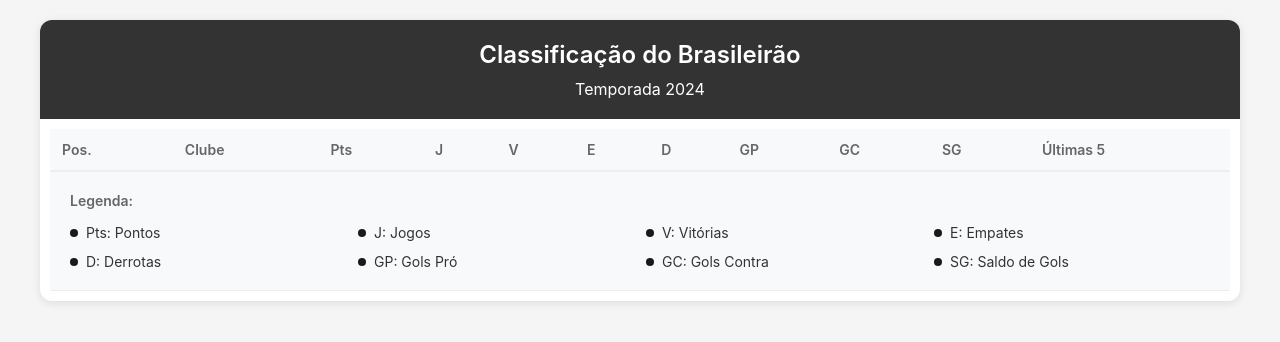
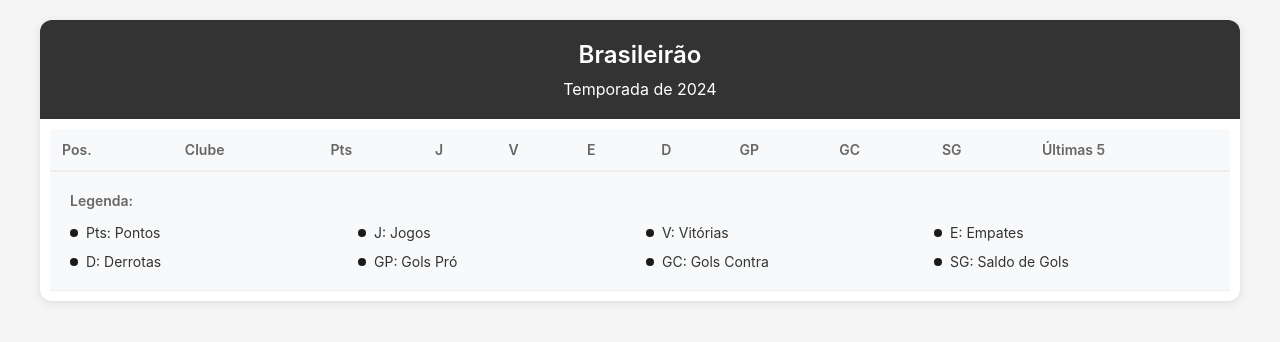
Before and after one commit to GansoGamer01/futebol-api, a website: page public/index.html in a window 1280 px wide. Drawn offline with Linux system fonts and the light colour scheme; no server answers.

Commit message:
ajustes 2

```diff
--- a/public/index.html
+++ b/public/index.html
@@ -9,8 +9,8 @@
   <body>
     <div class="container">
       <div class="header">
-        <h1>Classificação do Brasileirão</h1>
-        <p>Temporada 2024</p>
+        <h1>Brasileirão</h1>
+        <p>Temporada de 2024</p>
       </div>
       <div class="table-container">
         <table>
```
